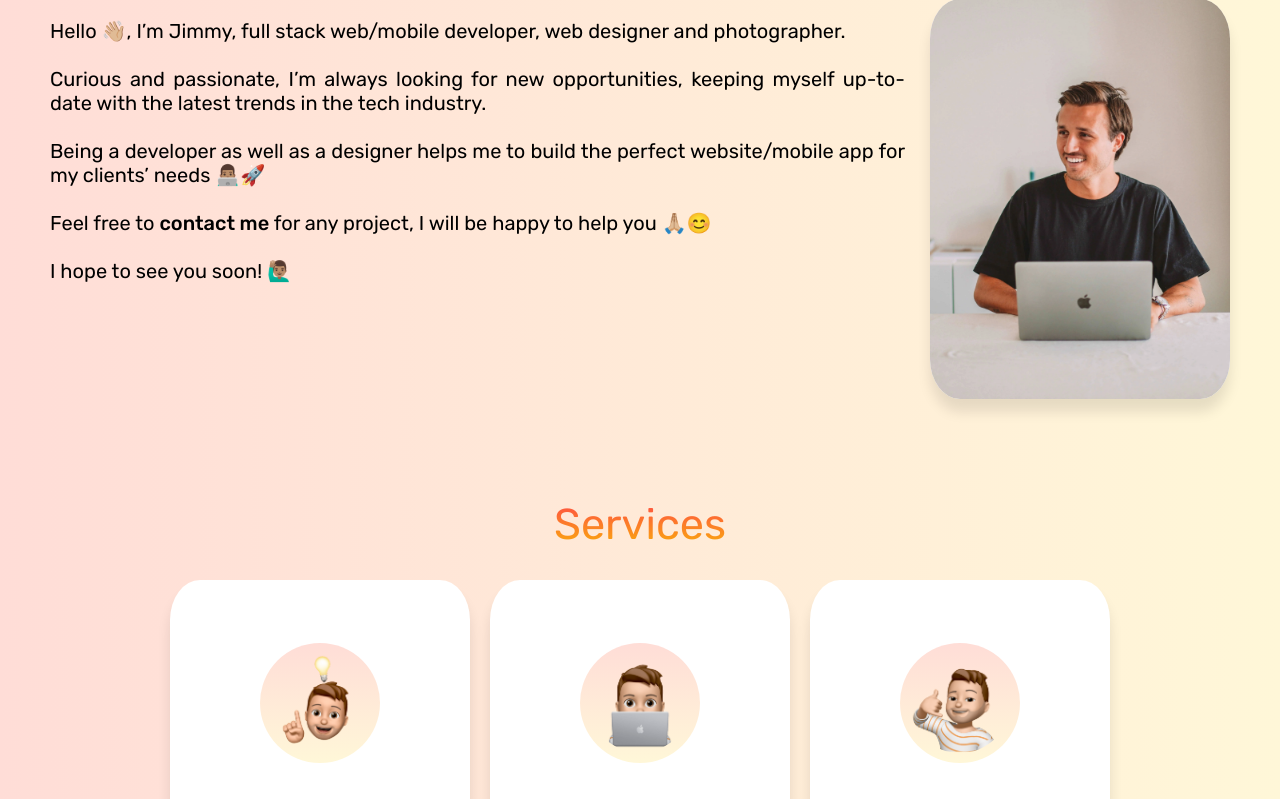
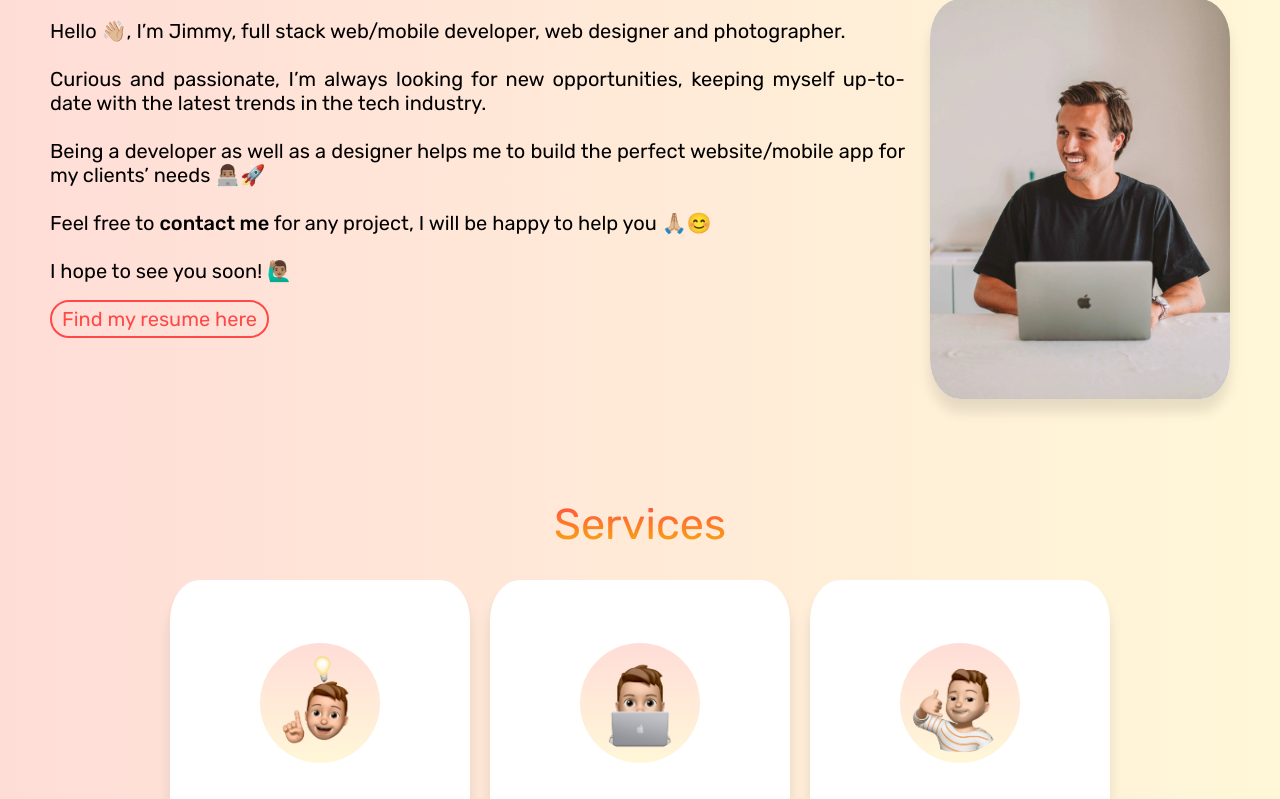
Before and after one commit to jimmycabuy/PersonalProjects, a React (Create React App) app in the folder portfolio/: page / in a window 1280 px wide. Shown: the part 839-1638 px from the top of the page. Built offline with nearby package versions, Linux system fonts and the light colour scheme.

Commit message:
add resume

```diff
--- a/portfolio/src/App.css
+++ b/portfolio/src/App.css
@@ -262,9 +262,29 @@ a{
 }
 
 .text-about{
-  font-size: 150%;
+  font-size: 140%;
   padding-right: 25px;
   text-align: justify;
+}
+
+.bouton_cv{
+  padding-left: 10px;
+  padding-right: 10px;
+  padding-bottom: 5px;
+  padding-top: 5px;
+  border-radius: 20px;
+  color: #FF4848;
+  border: 2px solid #FF4848;
+}
+
+.bouton_cv:hover{
+	background: linear-gradient(to right,  #FF4848 0%, #F9B208 100%);
+  padding-left: 12px;
+  padding-right: 12px;
+  padding-bottom: 7px;
+  padding-top: 7px;
+  color: #fff;
+  border: none;
 }
 
 #services{
--- a/portfolio/src/App.js
+++ b/portfolio/src/App.js
@@ -96,6 +96,10 @@ function App() {
                   Feel free to <a href='mailto:jimmycabuy@hotmail.com' style={{color:'black', textDecoration:'none', fontWeight:'500'}}>contact me</a> for any project, I will be happy to help you 🙏🏼😊
                   <br></br><br></br>
                   I hope to see you soon! 🙋🏽‍♂️
+                  <br></br><br></br>
+                  <a href="/document/Resume_Jimmy_Cabuy.pdf" target="_blank" rel='noreferrer' className='bouton_cv'>Find my resume here</a>
+                  <br></br><br></br>
+
                 </p>
               </div>
               <div>
```
Also changed, not shown: 1 other file (tests, documents, lock files or other folders).
